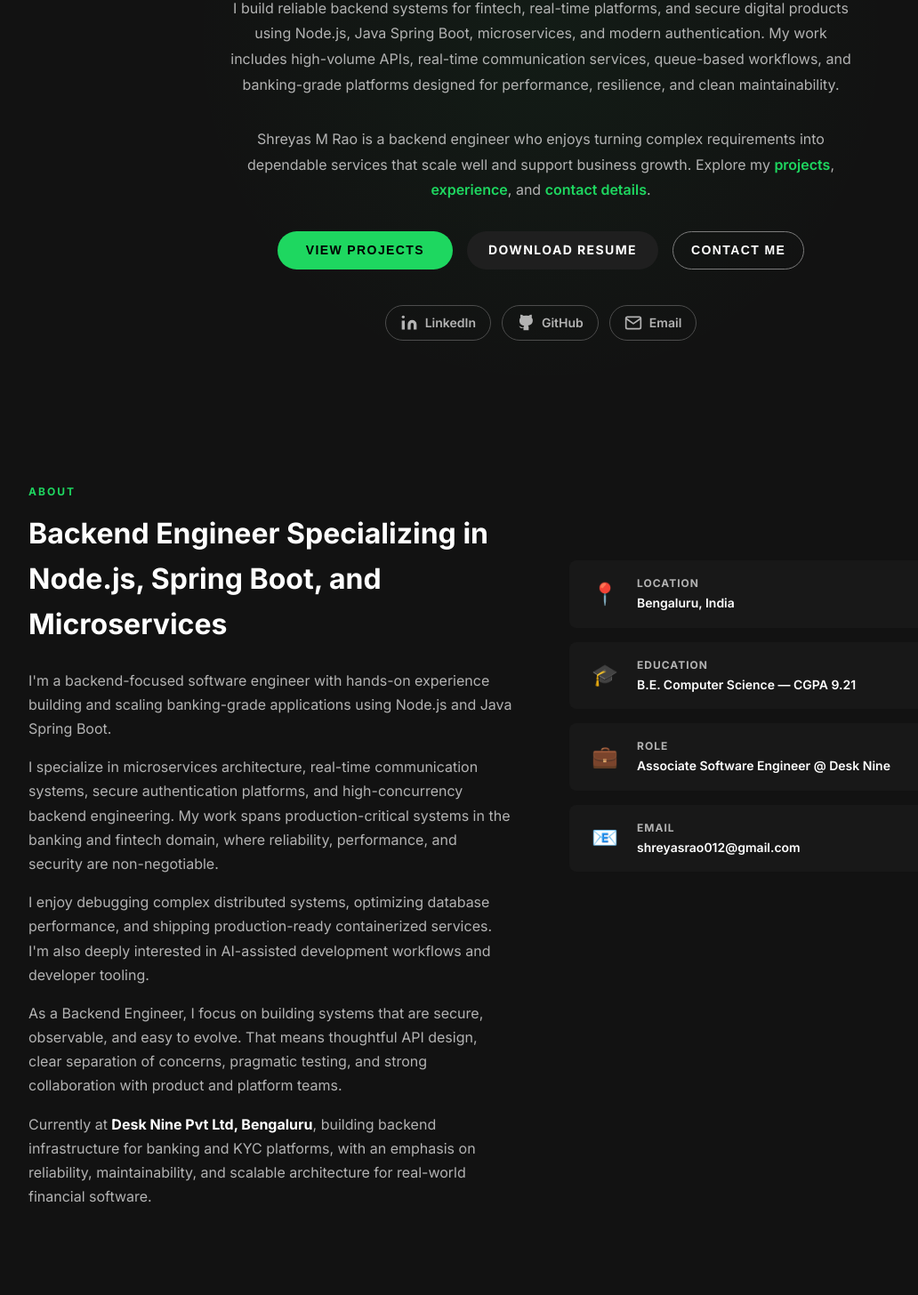
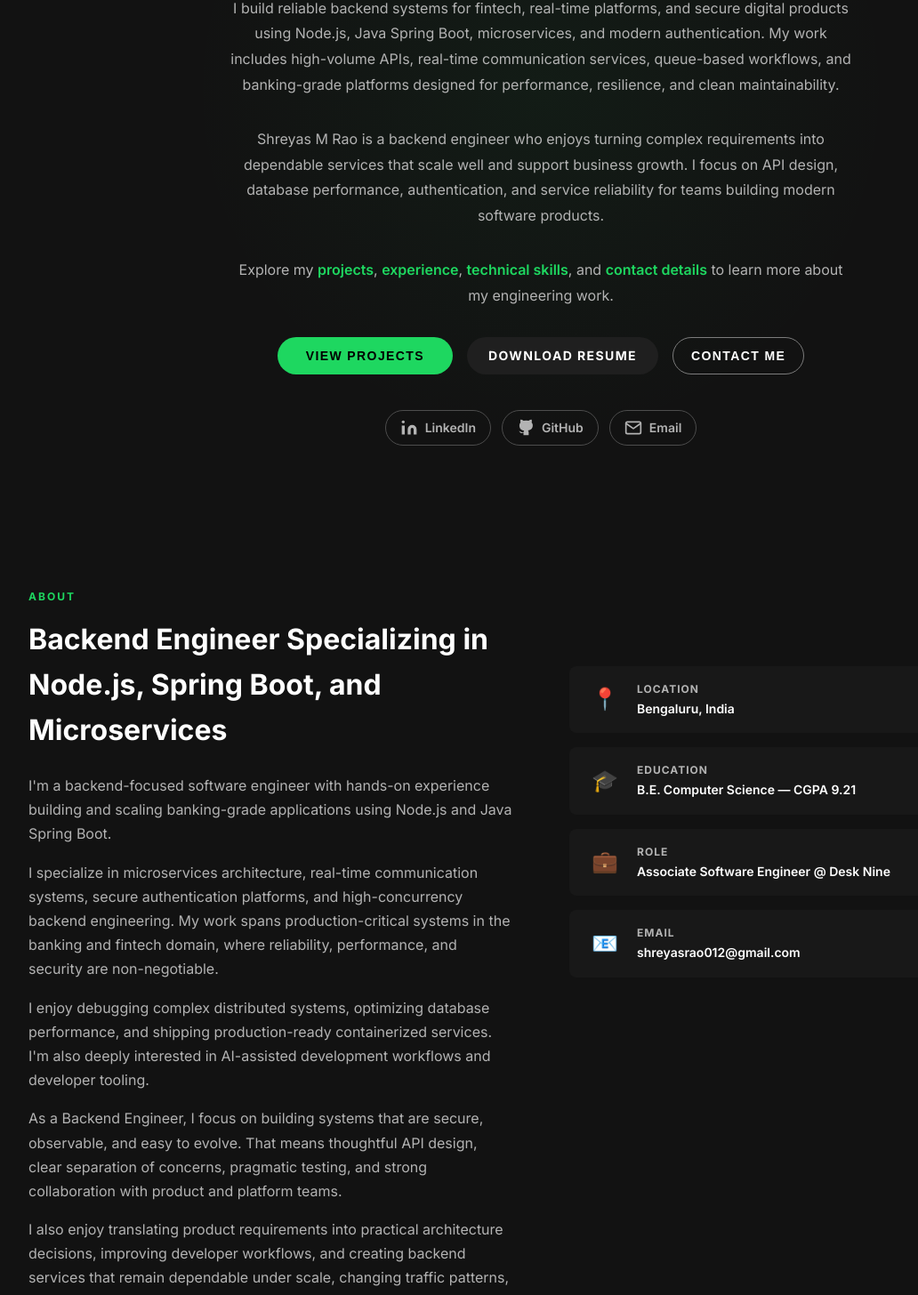
Before and after one commit to Humbledot00/Spotify-themed-Portfolio, a React (Vite) app: page / in a window 1280 px wide. Shown: the part 377-1833 px from the top of the page at 89% size, without its empty margins (32-1064 px from the left). Built offline with nearby package versions, Linux system fonts and the light colour scheme.

Commit message:
[NEW] SEO Optimization

```diff
--- a/index.html
+++ b/index.html
@@ -8,9 +8,9 @@
     <meta http-equiv="X-UA-Compatible" content="IE=edge" />
     <meta name="viewport" content="width=device-width, initial-scale=1.0" />
 
-    <title>Shreyas M Rao | Backend Engineer | Node.js, Spring Boot, Microservices, Banking Software</title>
+    <title>Shreyas M Rao | Backend Engineer | Node.js & Spring Boot</title>
 
-    <meta name="description" content="Shreyas M Rao is a backend engineer in Bengaluru specializing in Node.js, Spring Boot, microservices, real-time systems, banking software, fintech APIs, and secure authentication." />
+    <meta name="description" content="Shreyas M Rao is a backend engineer building scalable Node.js and Spring Boot systems for banking, fintech, and real-time platforms." />
 
     <meta name="keywords" content="Shreyas M Rao, backend engineer, backend software engineer, Node.js developer, Spring Boot developer, Java backend engineer, microservices architect, real-time systems engineer, banking software developer, fintech backend engineer, API developer, authentication engineer, Bengaluru backend engineer, software engineer India, portfolio" />
 
@@ -24,8 +24,8 @@
     ═══════════════════════════════════════ -->
     <meta property="og:type" content="website" />
     <meta property="og:site_name" content="Shreyas M Rao — Portfolio" />
-    <meta property="og:title" content="Shreyas M Rao | Backend Engineer | Node.js, Spring Boot, Microservices, Banking Software" />
-    <meta property="og:description" content="Shreyas M Rao is a backend engineer in Bengaluru specializing in Node.js, Spring Boot, microservices, real-time systems, banking software, fintech APIs, and secure authentication." />
+    <meta property="og:title" content="Shreyas M Rao | Backend Engineer | Node.js & Spring Boot" />
+    <meta property="og:description" content="Shreyas M Rao is a backend engineer building scalable Node.js and Spring Boot systems for banking, fintech, and real-time platforms." />
     <meta property="og:url" content="https://helloshreyas.in" />
     <meta property="og:image" content="https://helloshreyas.in/og-image.png" />
     <meta property="og:image:width" content="1200" />
@@ -37,8 +37,8 @@
          TWITTER / X CARDS
     ═══════════════════════════════════════ -->
     <meta name="twitter:card" content="summary_large_image" />
-    <meta name="twitter:title" content="Shreyas M Rao | Backend Engineer | Node.js, Spring Boot, Microservices, Banking Software" />
-    <meta name="twitter:description" content="Shreyas M Rao is a backend engineer in Bengaluru specializing in Node.js, Spring Boot, microservices, real-time systems, banking software, fintech APIs, and secure authentication." />
+    <meta name="twitter:title" content="Shreyas M Rao | Backend Engineer | Node.js & Spring Boot" />
+    <meta name="twitter:description" content="Shreyas M Rao is a backend engineer building scalable Node.js and Spring Boot systems for banking, fintech, and real-time platforms." />
     <meta name="twitter:image" content="https://helloshreyas.in/og-image.png" />
     <meta name="twitter:image:alt" content="Shreyas M Rao Portfolio" />
     <meta name="twitter:creator" content="@helloshreyass" />
--- a/src/components/About.jsx
+++ b/src/components/About.jsx
@@ -59,6 +59,11 @@ export default function About() {
               pragmatic testing, and strong collaboration with product and platform teams.
             </p>
             <p className="about-para reveal">
+              I also enjoy translating product requirements into practical architecture decisions,
+              improving developer workflows, and creating backend services that remain dependable
+              under scale, changing traffic patterns, and real-world operational pressure.
+            </p>
+            <p className="about-para reveal">
               Currently at <strong>Desk Nine Pvt Ltd, Bengaluru</strong>, building backend infrastructure
               for banking and KYC platforms, with an emphasis on reliability, maintainability,
               and scalable architecture for real-world financial software.
--- a/src/components/Hero.jsx
+++ b/src/components/Hero.jsx
@@ -54,7 +54,10 @@ export default function Hero() {
           My work includes high-volume APIs, real-time communication services, queue-based workflows, and banking-grade platforms designed for performance, resilience, and clean maintainability.
         </p>
         <p className="hero-description animate-fade-in-up delay-360">
-          Shreyas M Rao is a backend engineer who enjoys turning complex requirements into dependable services that scale well and support business growth. Explore my <a href="#projects">projects</a>, <a href="#experience">experience</a>, and <a href="#contact">contact details</a>.
+          Shreyas M Rao is a backend engineer who enjoys turning complex requirements into dependable services that scale well and support business growth. I focus on API design, database performance, authentication, and service reliability for teams building modern software products.
+        </p>
+        <p className="hero-description animate-fade-in-up delay-370">
+          Explore my <a href="#projects">projects</a>, <a href="#experience">experience</a>, <a href="#skills">technical skills</a>, and <a href="#contact">contact details</a> to learn more about my engineering work.
         </p>
 
         {/* CTA Buttons */}
--- a/src/components/Skills.jsx
+++ b/src/components/Skills.jsx
@@ -62,6 +62,11 @@ export default function Skills() {
       <div className="container">
         <p className="section-label">Skills</p>
         <h2 className="section-heading">Technical Expertise</h2>
+        <p className="about-para reveal">
+          My technical work covers backend architecture, secure authentication, distributed systems,
+          and high-availability services for applications that need to perform consistently in production.
+          I build with Node.js, Spring Boot, REST APIs, WebSockets, Redis, Docker, and cloud-ready infrastructure.
+        </p>
 
         <div className="skills-grid">
           {skillCategories.map((cat, i) => (
```
